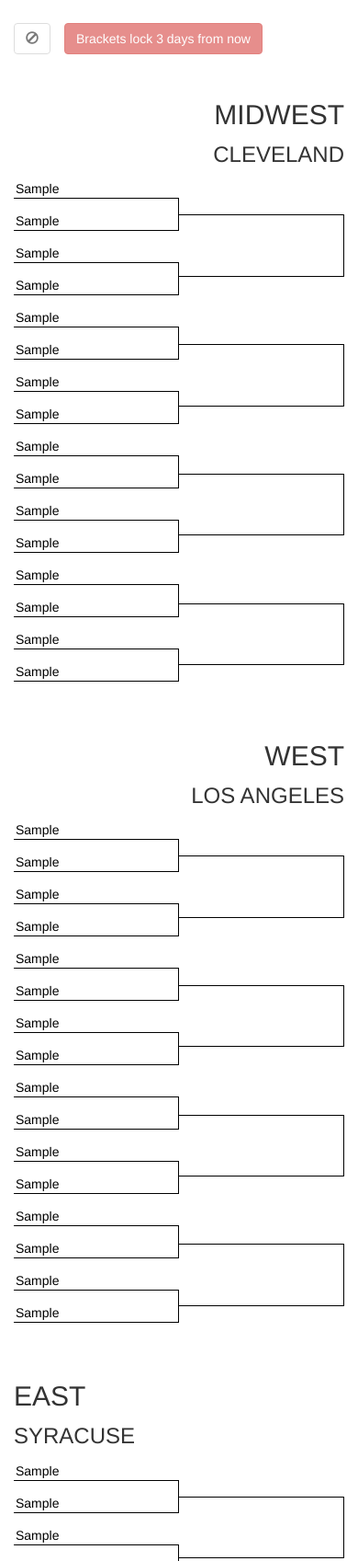
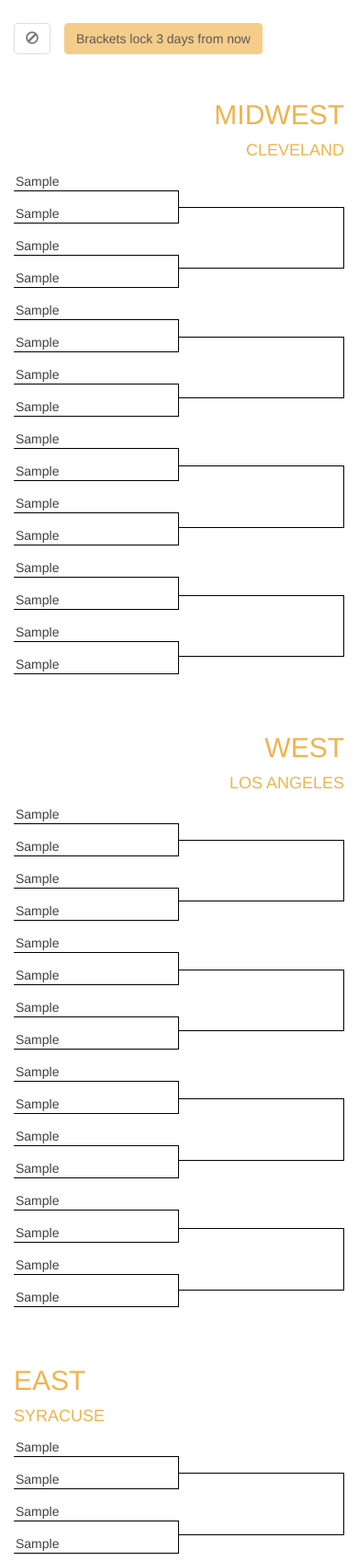
Before and after one commit to NOVO-Construction/django-march-madness, a Django app: template django-march-madness/templates/brackets/entry.html in a window 390 px wide. Shown: the part 177-1874 px from the top of the page at 92% size. Run offline with Django 3.2, Linux system fonts and the light colour scheme; the template is opened without the code that fills it: most values are stand-ins (such as "Sample title", 1, 10 or a date in 2020); some libraries are stand-ins or nearby versions.

Commit message:
Temp commit

```diff
--- a/django-march-madness/static/css/brackets.css
+++ b/django-march-madness/static/css/brackets.css
@@ -14,6 +14,7 @@
   right:23%;
   margin:0;
   text-transform: uppercase;
+  color: #F0B34D;
 }
 
 @media(max-width:767px) {
@@ -123,7 +124,7 @@
 
 .bracket .team.pickable {
   cursor:pointer;
-  color:#000;
+  color:#404040;
 }
 
 .bracket .team.pickable:hover,.bracket .team.pickable.selected {
@@ -372,7 +373,6 @@
   position:static;
   top:inherit;
   text-align:center;
-  font-size:24px
 }
 
 .bracket .rounds {
--- a/django-march-madness/static/css/project.css
+++ b/django-march-madness/static/css/project.css
@@ -32,3 +32,13 @@
   background-color: #f2dede;
   border-color: #eed3d7;
 }
+
+.btn-novo {
+  color: #000;
+  background-color: #F0B34D;
+  border-color: #F0B34D;
+}
+
+.color-novo {
+  color: #F0B34D !important;
+}
--- a/django-march-madness/templates/__base.html
+++ b/django-march-madness/templates/__base.html
@@ -72,5 +72,9 @@
       <!-- place project specific Javascript in this file -->
       <script src="{% static 'js/project.js' %}"></script>
     {% endblock javascript %}
+
+    {% block extra_js %}
+
+    {% endblock extra_js %}
   </body>
 </html>
--- a/django-march-madness/templates/brackets/entry.html
+++ b/django-march-madness/templates/brackets/entry.html
@@ -13,7 +13,7 @@
         </div>
 
         <div class="bracket-enter" title="2015-03-19T16:15:00.000Z">
-          <button class="btn btn-danger btn-block" disabled type="button"><span>Brackets lock</span> <span>3 days from now</span></button>
+          <button class="btn btn-novo btn-block" disabled type="button"><span>Brackets lock</span> <span>3 days from now</span></button>
         </div>
       </div>
     </div>
@@ -28,89 +28,99 @@
           <div class="rounds">
             <div class="rounds-scroll">
               <div class="round">
-                <ul class="matchup" game-id="1">
+                <ul class="matchup" id="1">
                   <li>
-                    <a class="team pickable" data-name="{{ bracket.0.pk }}">{{ bracket.0 }}</a>
+                    <a class="team pickable" data-id="{{ bracket.0.pk }}">{{ bracket.0 }}</a>
                   </li>
 
                   <li>
-                    <a class="team pickable" data-name="{{ bracket.1.pk }}">{{ bracket.1 }}</a>
+                    <a class="team pickable" data-id="{{ bracket.1.pk }}">{{ bracket.1 }}</a>
                   </li>
                 </ul>
 
-                <ul class="matchup" game-id="2">
+                <ul class="matchup" id="2">
                   <li>
-                    <a class="team pickable" data-name="{{ bracket.2.pk }}">{{ bracket.2 }}</a>
+                    <a class="team pickable" data-id="{{ bracket.2.pk }}">{{ bracket.2 }}</a>
                   </li>
 
                   <li>
-                    <a class="team pickable" data-name="{{ bracket.3.pk }}">{{ bracket.3 }}</a>
+                    <a class="team pickable" data-id="{{ bracket.3.pk }}">{{ bracket.3 }}</a>
                   </li>
                 </ul>
 
-                <ul class="matchup" game-id="3">
+                <ul class="matchup" id="3">
                   <li>
-                    <a class="team pickable" data-name="{{ bracket.4.pk }}">{{ bracket.4 }}</a>
+                    <a class="team pickable" data-id="{{ bracket.4.pk }}">{{ bracket.4 }}</a>
                   </li>
 
                   <li>
-                    <a class="team pickable" data-name="{{ bracket.5.pk }}">{{ bracket.5 }}</a>
+                    <a class="team pickable" data-id="{{ bracket.5.pk }}">{{ bracket.5 }}</a>
                   </li>
                 </ul>
 
-                <ul class="matchup" game-id="4">
+                <ul class="matchup" id="4">
                   <li>
-                    <a class="team pickable" data-name="{{ bracket.6.pk }}">{{ bracket.6 }}</a>
+                    <a class="team pickable" data-id="{{ bracket.6.pk }}">{{ bracket.6 }}</a>
                   </li>
 
                   <li>
-                    <a class="team pickable" data-name="{{ bracket.7.pk }}">{{ bracket.7 }}</a>
+                    <a class="team pickable" data-id="{{ bracket.7.pk }}">{{ bracket.7 }}</a>
                   </li>
                 </ul>
 
-                <ul class="matchup" game-id="5">
+                <ul class="matchup" id="5">
                   <li>
-                    <a class="team pickable" data-name="{{ bracket.8.pk }}">{{ bracket.8 }}</a>
+                    <a class="team pickable" data-id="{{ bracket.8.pk }}">{{ bracket.8 }}</a>
                   </li>
 
                   <li>
-                    <a class="team pickable" data-name="{{ bracket.9.pk }}">{{ bracket.9 }}</a>
+                    <a class="team pickable" data-id="{{ bracket.9.pk }}">{{ bracket.9 }}</a>
                   </li>
                 </ul>
 
-                <ul class="matchup" game-id="6">
+                <ul class="matchup" id="6">
                   <li>
-                    <a class="team pickable" data-name="{{ bracket.10.pk }}">{{ bracket.10 }}</a>
+                    <a class="team pickable" data-id="{{ bracket.10.pk }}">{{ bracket.10 }}</a>
                   </li>
 
                   <li>
-                    <a class="team pickable" data-name="{{ bracket.11.pk }}">{{ bracket.11 }}</a>
+                    <a class="team pickable" data-id="{{ bracket.11.pk }}">{{ bracket.11 }}</a>
                   </li>
                 </ul>
 
-                <ul class="matchup" game-id="7">
+                <ul class="matchup" id="7">
                   <li>
-                    <a class="team pickable" data-name="{{ bracket.12.pk }}">{{ bracket.12 }}</a>
+                    <a class="team pickable" data-id="{{ bracket.12.pk }}">{{ bracket.12 }}</a>
                   </li>
 
                   <li>
-                    <a class="team pickable" data-name="{{ bracket.13.pk }}">{{ bracket.13 }}</a>
+                    <a class="team pickable" data-id="{{ bracket.13.pk }}">{{ bracket.13 }}</a>
                   </li>
                 </ul>
 
-                <ul class="matchup" game-id="8">
+                <ul class="matchup" id="8">
                   <li>
-                    <a class="team pickable" data-name="{{ bracket.14.pk }}">{{ bracket.14 }}</a>
+                    <a class="team pickable" data-id="{{ bracket.14.pk }}">{{ bracket.14 }}</a>
                   </li>
 
                   <li>
-                    <a class="team pickable" data-name="{{ bracket.15.pk }}">{{ bracket.15 }}</a>
+                    <a class="team pickable" data-id="{{ bracket.15.pk }}">{{ bracket.15 }}</a>
                   </li>
                 </ul>
               </div>
 
               <div class="round">
-                <ul class="matchup" game-id="33">
+                <ul class="matchup" id="33">
+                  <li>
+                    <a class="team pickable" id="w1"></a>
+                  </li>
+
+                  <li>
+                    <a class="team pickable" id="w2"></a>
+                  </li>
+                </ul>
+
+                <ul class="matchup" id="34">
                   <li>
                     <a class="team pickable" ></a>
                   </li>
@@ -120,7 +130,7 @@
                   </li>
                 </ul>
 
-                <ul class="matchup" game-id="34">
+                <ul class="matchup" id="35">
                   <li>
                     <a class="team pickable" ></a>
                   </li>
@@ -130,17 +140,7 @@
                   </li>
                 </ul>
 
-                <ul class="matchup" game-id="35">
-                  <li>
-                    <a class="team pickable" ></a>
-                  </li>
-
-                  <li>
-                    <a class="team pickable" ></a>
-                  </li>
-                </ul>
-
-                <ul class="matchup" game-id="36">
+                <ul class="matchup" id="36">
                   <li>
                     <a class="team pickable" ></a>
                   </li>
@@ -152,7 +152,7 @@
               </div>
 
               <div class="round">
-                <ul class="matchup" game-id="49">
+                <ul class="matchup" id="49">
                   <li>
                     <a class="team pickable" ></a>
                   </li>
@@ -162,7 +162,7 @@
                   </li>
                 </ul>
 
-                <ul class="matchup" game-id="50">
+                <ul class="matchup" id="50">
                   <li>
                     <a class="team pickable" ></a>
                   </li>
@@ -792,3 +792,12 @@
     </div>
   </div>
 {% endblock content %}
+
+{% block extra_js %}
+<script>
+$('.team').click(function() {
+  w = "w" + $(this).data("id");
+  $(w).data(id) = $(this).data("id");
+  });
+</script>
+{% endblock extra_js %}
```
Also changed, not shown: other parts of django-march-madness/templates/brackets/entry.html (+50 -50 lines).
